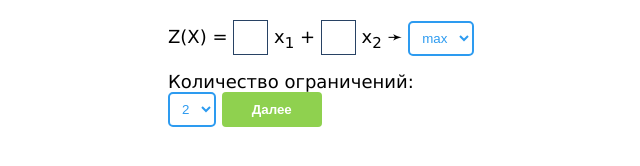
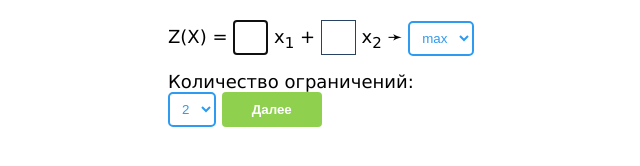
Before and after one commit to pyxarez/lp_solver, a website: page app/index.html in a window 1280 px wide. Shown: the full height of the page, 152-792 px from the left. Drawn offline with Linux system fonts and the light colour scheme.

Commit message:
add outline to all elements on the page

```diff
--- a/app/sass/main.scss
+++ b/app/sass/main.scss
@@ -2,7 +2,6 @@
 	box-sizing: border-box;
 	padding: 0;
 	margin: 0;
-	outline: none;
 }
 
 
```
Also changed, not shown: app/css/main.css.
